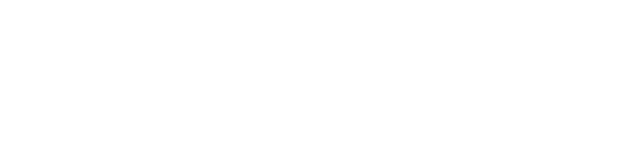
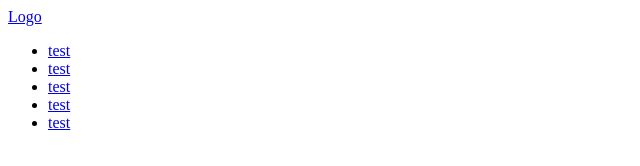
Before and after one commit to Shohruhmirzo0732/git-lesson, a plain HTML site: page index.html in a window 1280 px wide. Shown: the whole page, without its empty margins (0-640 px from the left). Drawn offline with Linux system fonts and the light colour scheme.

Commit message:
added content

```diff
--- a/index.html
+++ b/index.html
@@ -8,5 +8,20 @@
 </head>
 <body>
 
+    <header class="header">
+        <div class="container">
+            <div class="nav">
+                <a href="#!" class="nav__logo">Logo</a>
+                <ul class="nav__list">
+                    <li class="nav__item"><a href="#!" class="nav__link">test</a></li>
+                    <li class="nav__item"><a href="#!" class="nav__link">test</a></li>
+                    <li class="nav__item"><a href="#!" class="nav__link">test</a></li>
+                    <li class="nav__item"><a href="#!" class="nav__link">test</a></li>
+                    <li class="nav__item"><a href="#!" class="nav__link">test</a></li>
+                </ul>
+            </div>
+        </div>
+    </header>
+
 </body>
 </html>
```
